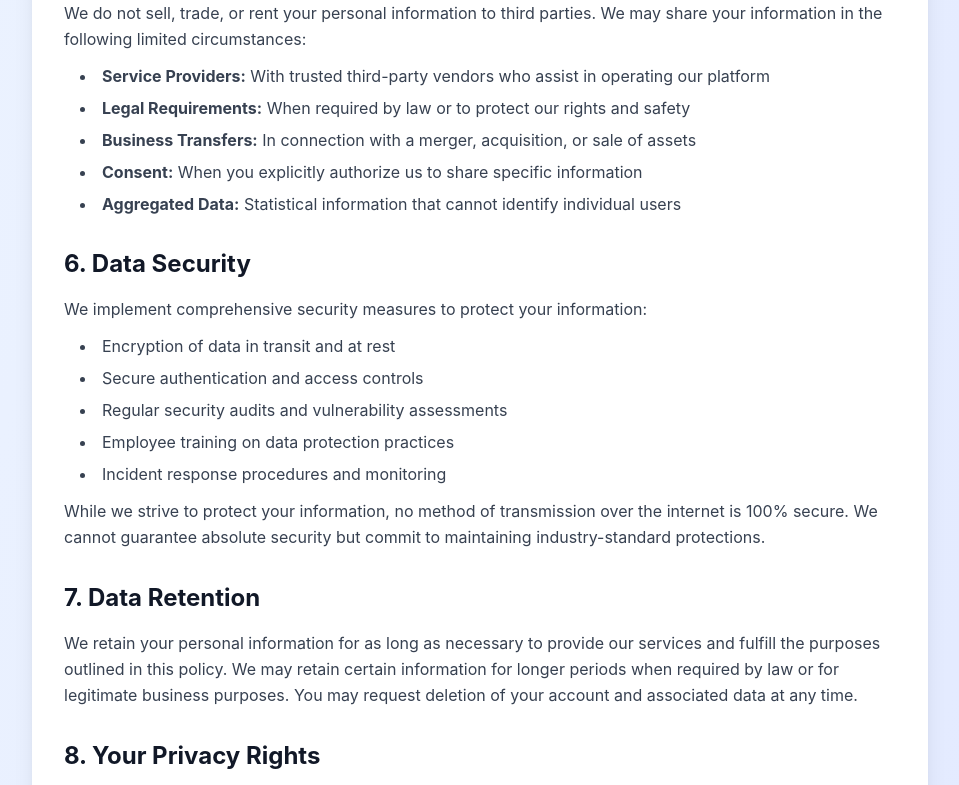
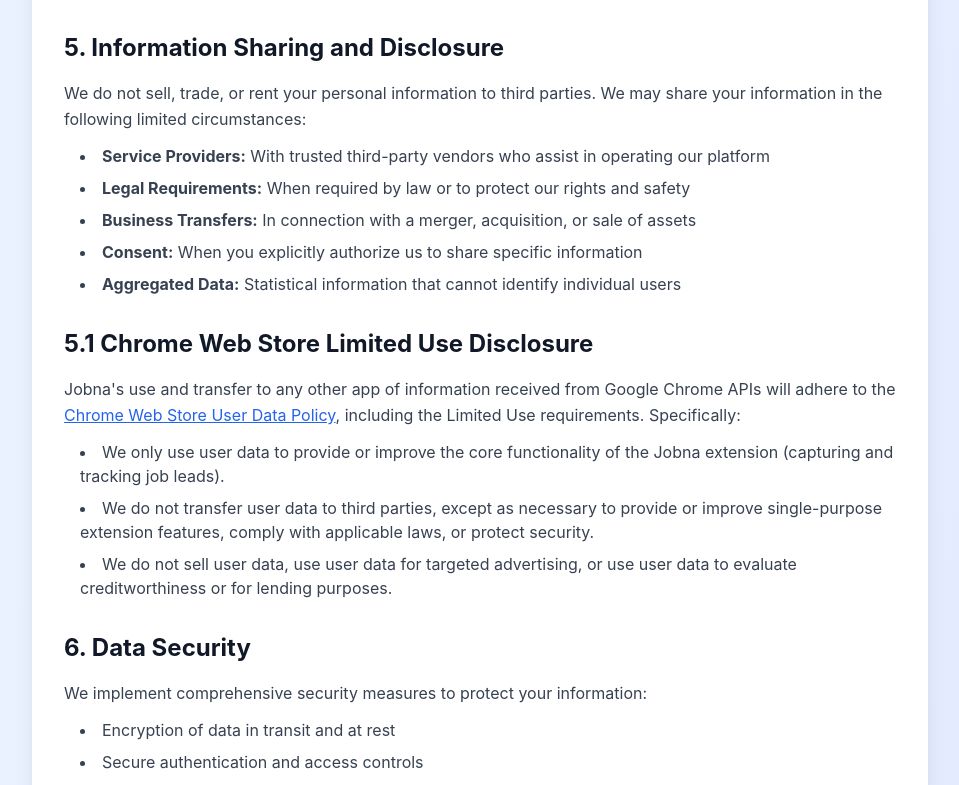
Before and after one commit to ikutsia/jobna, a React (Create React App) app: page /privacy-policy in a window 1280 px wide. Shown: the part 1880-2665 px from the top of the page, without its empty margins (160-1119 px from the left). Built offline with nearby package versions, Linux system fonts and the light colour scheme; no server answers.

Commit message:
Update privacy policy by adding two clauses required for google chrome extension submission

```diff
--- a/src/components/PrivacyPolicy.js
+++ b/src/components/PrivacyPolicy.js
@@ -101,6 +101,7 @@
                       <li>Job description data for matching algorithms</li>
                       <li>Application history and success metrics</li>
                       <li>Feedback on AI recommendations and suggestions</li>
+                      <li><strong>Extension Web Content Capture:</strong> When you explicitly click the capture button within the Jobna Chrome extension, the extension reads on-page job posting content (such as job title, company name, location, and full job description) strictly to save and sync it to your personal dashboard.</li>
                     </ul>
                   </div>
                 </div>
@@ -165,6 +166,32 @@
                     <li><strong>Business Transfers:</strong> In connection with a merger, acquisition, or sale of assets</li>
                     <li><strong>Consent:</strong> When you explicitly authorize us to share specific information</li>
                     <li><strong>Aggregated Data:</strong> Statistical information that cannot identify individual users</li>
+                  </ul>
+                </div>
+              </section>
+
+              {/* Chrome Web Store Limited Use Disclosure */}
+              <section>
+                <h2 className="text-2xl font-bold text-gray-900 mb-4">
+                  5.1 Chrome Web Store Limited Use Disclosure
+                </h2>
+                <div className="space-y-3">
+                  <p className="text-gray-700 leading-relaxed">
+                    Jobna's use and transfer to any other app of information received from Google Chrome APIs will adhere to the{" "}
+                    <a
+                      href="https://developer.chrome.com/docs/webstore/program-policies/limited-use/"
+                      target="_blank"
+                      rel="noopener noreferrer"
+                      className="text-blue-600 hover:text-blue-800 underline"
+                    >
+                      Chrome Web Store User Data Policy
+                    </a>
+                    , including the Limited Use requirements. Specifically:
+                  </p>
+                  <ul className="list-disc list-inside text-gray-700 space-y-2 ml-4">
+                    <li>We only use user data to provide or improve the core functionality of the Jobna extension (capturing and tracking job leads).</li>
+                    <li>We do not transfer user data to third parties, except as necessary to provide or improve single-purpose extension features, comply with applicable laws, or protect security.</li>
+                    <li>We do not sell user data, use user data for targeted advertising, or use user data to evaluate creditworthiness or for lending purposes.</li>
                   </ul>
                 </div>
               </section>
```
